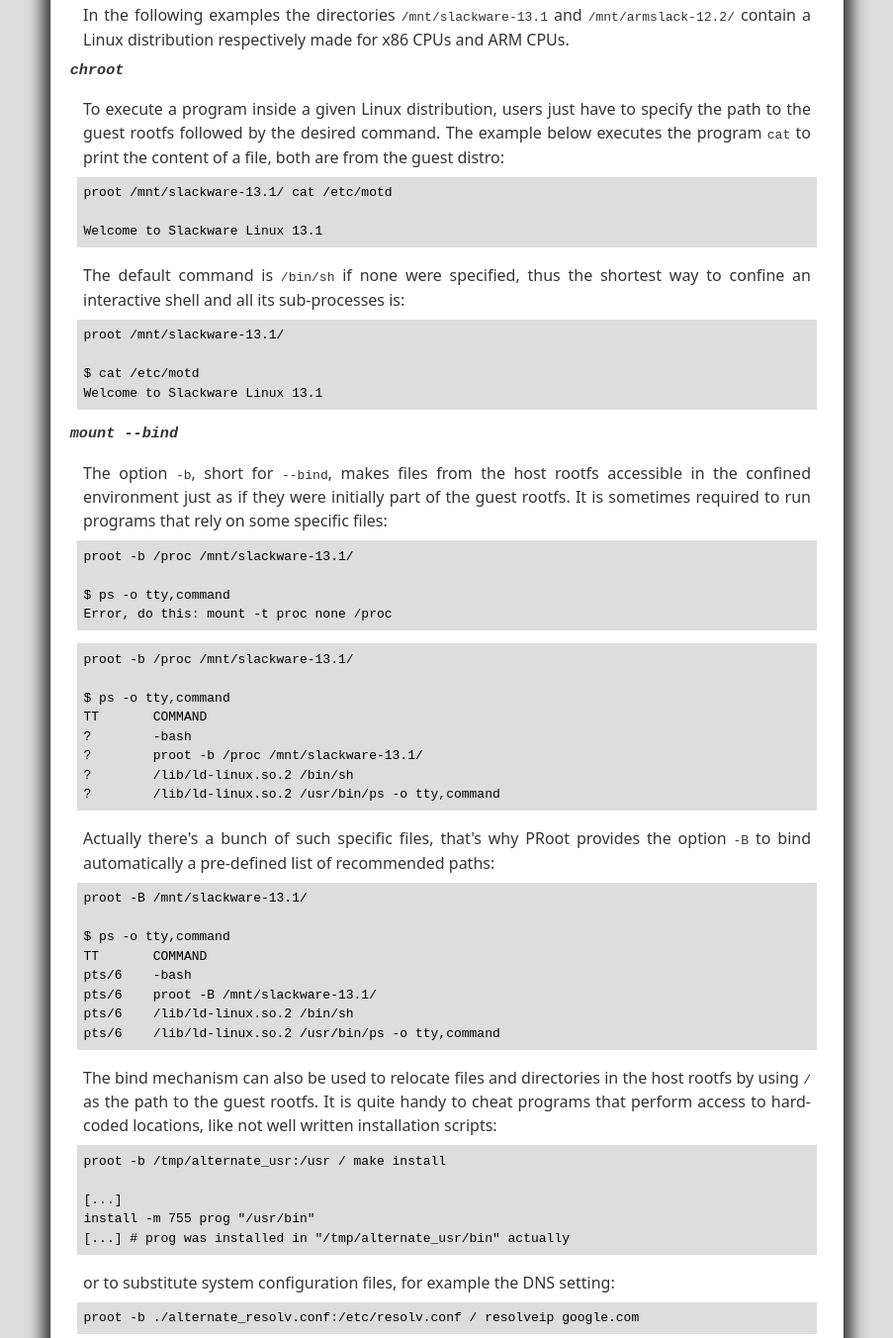
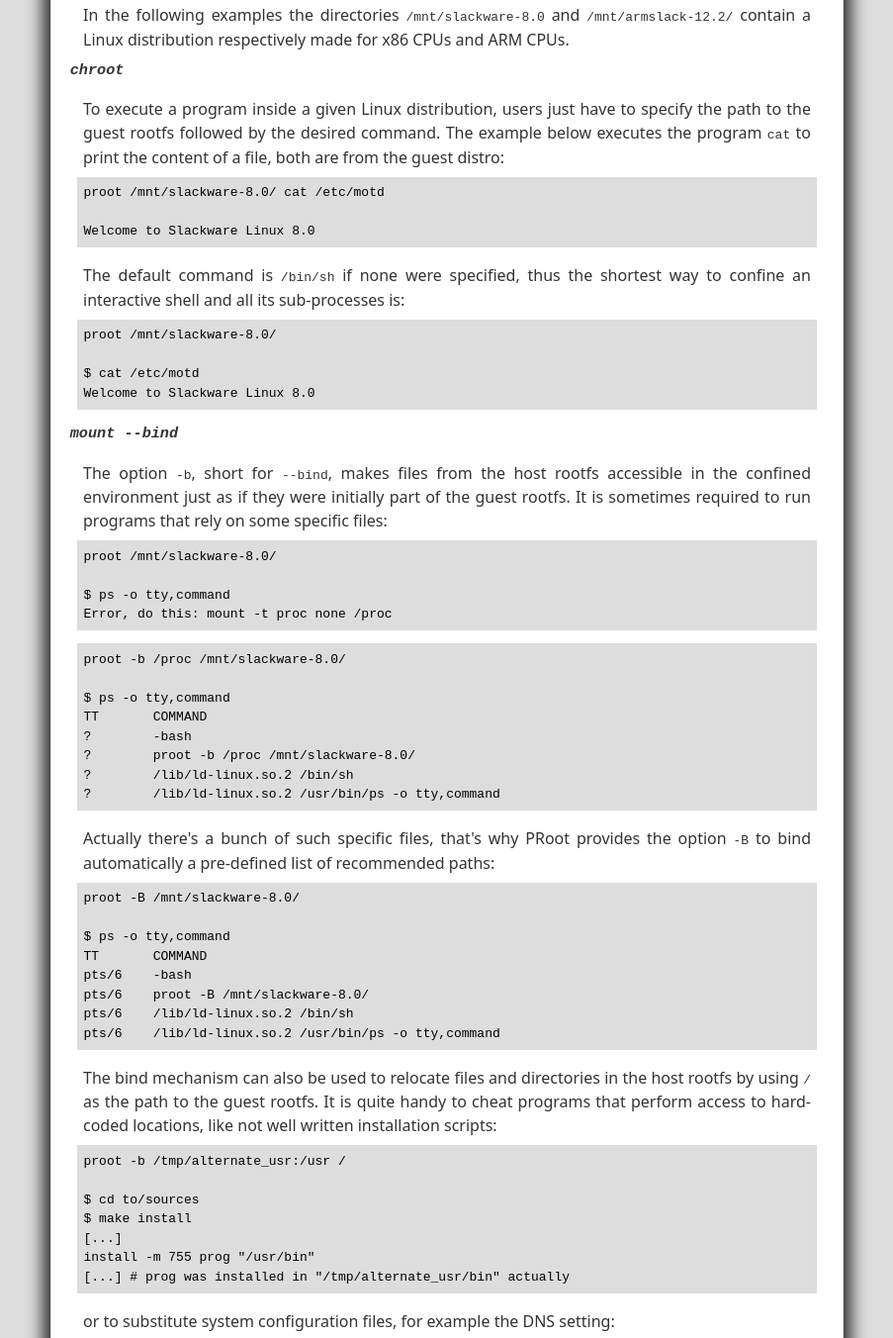
Before and after one commit to proot-me/proot, a plain HTML site: page index.html in a window 1280 px wide. Shown: the part 747-2099 px from the top of the page at 99% size, without its empty margins (188-1091 px from the left). Drawn offline with Linux system fonts and the light colour scheme.

Commit message:
Fix some examples in the user-manual, allow <pre> lines to wrap, s/13.1/8.0/

```diff
--- a/index.html
+++ b/index.html
@@ -20,45 +20,47 @@ way all of the cross-compilation issues are avoided.</p><p>PRoot can also <em>mi
 of guest programs emulated by QEMU.  This is useful to use programs
 that aren't available initially in the guest environment and to speed
 up build-time by using cross-compilation tools or any CPU independent
-program, like interpreters.</p></div><div xmlns="" class="section" id="example"><h2>Example</h2><p>In the following examples the directories <tt>/mnt/slackware-13.1</tt> and
+program, like interpreters.</p></div><div xmlns="" class="section" id="example"><h2>Example</h2><p>In the following examples the directories <tt>/mnt/slackware-8.0</tt> and
 <tt>/mnt/armslack-12.2/</tt> contain a Linux distribution respectively made
 for x86 CPUs and ARM CPUs.</p><div class="section" id="chroot"><h3><tt>chroot</tt></h3><p>To execute a program inside a given Linux distribution, users just
 have to specify the path to the guest rootfs followed by the desired
 command.  The example below executes the program <tt>cat</tt> to print the
-content of a file, both are from the guest distro:</p><pre>proot /mnt/slackware-13.1/ cat /etc/motd
+content of a file, both are from the guest distro:</p><pre>proot /mnt/slackware-8.0/ cat /etc/motd
 
-Welcome to Slackware Linux 13.1</pre><p>The default command is <tt>/bin/sh</tt> if none were specified, thus the
+Welcome to Slackware Linux 8.0</pre><p>The default command is <tt>/bin/sh</tt> if none were specified, thus the
 shortest way to confine an interactive shell and all its sub-processes
-is:</p><pre>proot /mnt/slackware-13.1/
+is:</p><pre>proot /mnt/slackware-8.0/
 
 $ cat /etc/motd
-Welcome to Slackware Linux 13.1</pre></div><div class="section" id="mount\ --bind"><h3><tt>mount --bind</tt></h3><p>The option <tt>-b</tt>, short for <tt>--bind</tt>, makes files from the host
+Welcome to Slackware Linux 8.0</pre></div><div class="section" id="mount\ --bind"><h3><tt>mount --bind</tt></h3><p>The option <tt>-b</tt>, short for <tt>--bind</tt>, makes files from the host
 rootfs accessible in the confined environment just as if they were
 initially part of the guest rootfs.  It is sometimes required to run
-programs that rely on some specific files:</p><pre>proot -b /proc /mnt/slackware-13.1/
+programs that rely on some specific files:</p><pre>proot /mnt/slackware-8.0/
 
 $ ps -o tty,command
-Error, do this: mount -t proc none /proc</pre><pre>proot -b /proc /mnt/slackware-13.1/
+Error, do this: mount -t proc none /proc</pre><pre>proot -b /proc /mnt/slackware-8.0/
 
 $ ps -o tty,command
 TT       COMMAND
 ?        -bash
-?        proot -b /proc /mnt/slackware-13.1/
+?        proot -b /proc /mnt/slackware-8.0/
 ?        /lib/ld-linux.so.2 /bin/sh
 ?        /lib/ld-linux.so.2 /usr/bin/ps -o tty,command</pre><p>Actually there's a bunch of such specific files, that's why PRoot
 provides the option <tt>-B</tt> to bind automatically a pre-defined list of
-recommended paths:</p><pre>proot -B /mnt/slackware-13.1/
+recommended paths:</p><pre>proot -B /mnt/slackware-8.0/
 
 $ ps -o tty,command
 TT       COMMAND
 pts/6    -bash
-pts/6    proot -B /mnt/slackware-13.1/
+pts/6    proot -B /mnt/slackware-8.0/
 pts/6    /lib/ld-linux.so.2 /bin/sh
 pts/6    /lib/ld-linux.so.2 /usr/bin/ps -o tty,command</pre><p>The bind mechanism can also be used to relocate files and directories
 in the host rootfs by using <tt>/</tt> as the path to the guest rootfs.  It
 is quite handy to cheat programs that perform access to hard-coded
-locations, like not well written installation scripts:</p><pre>proot -b /tmp/alternate_usr:/usr / make install
+locations, like not well written installation scripts:</p><pre>proot -b /tmp/alternate_usr:/usr /
 
+$ cd to/sources
+$ make install
 [...]
 install -m 755 prog "/usr/bin"
 [...] # prog was installed in "/tmp/alternate_usr/bin" actually</pre><p>or to substitute system configuration files, for example the DNS
@@ -92,7 +94,7 @@ $ export CC=/host-rootfs/opt/cross-tools/arm-linux/bin/gcc
 $ export CFLAGS="--sysroot=/"   # could be optional indeed
 $ ./configure; make</pre><p>As with regular files, a host instance of a program can be bound over
 its guest instance.  Here is an example where the guest binary of
-<tt>make</tt> is overlaid by the host one:</p><pre>proot -Q qemu-arm -b /bin/sh -b /usr/bin/make /mnt/armslack-12.2/
+<tt>make</tt> is overlaid by the host one:</p><pre>proot -Q qemu-arm -b /usr/bin/make /mnt/armslack-12.2/
 
 $ which make
 /usr/bin/make
--- a/website.css
+++ b/website.css
@@ -139,6 +139,8 @@ pre {
     color: black;
 
     font-family: monospace;
+
+    white-space: pre-wrap;
 }
 
 tt {
```
